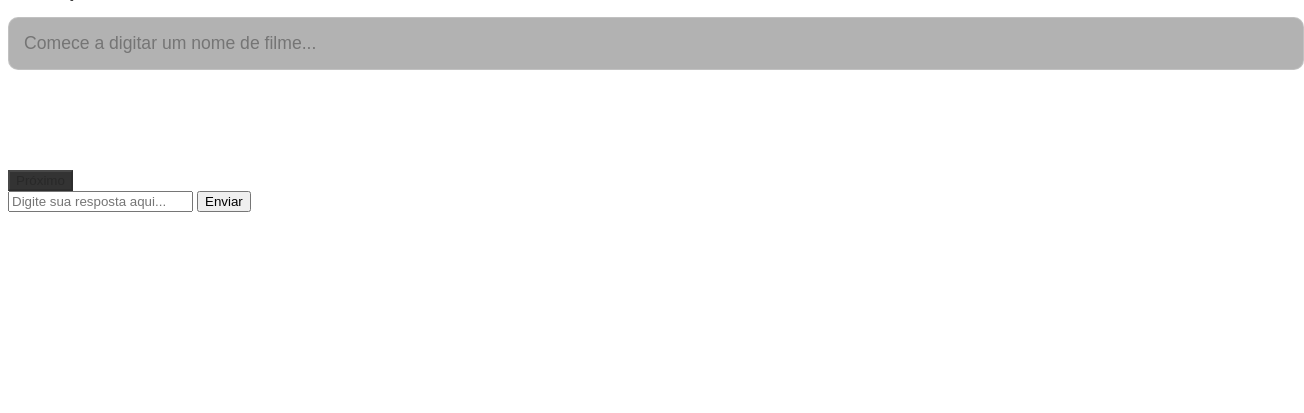
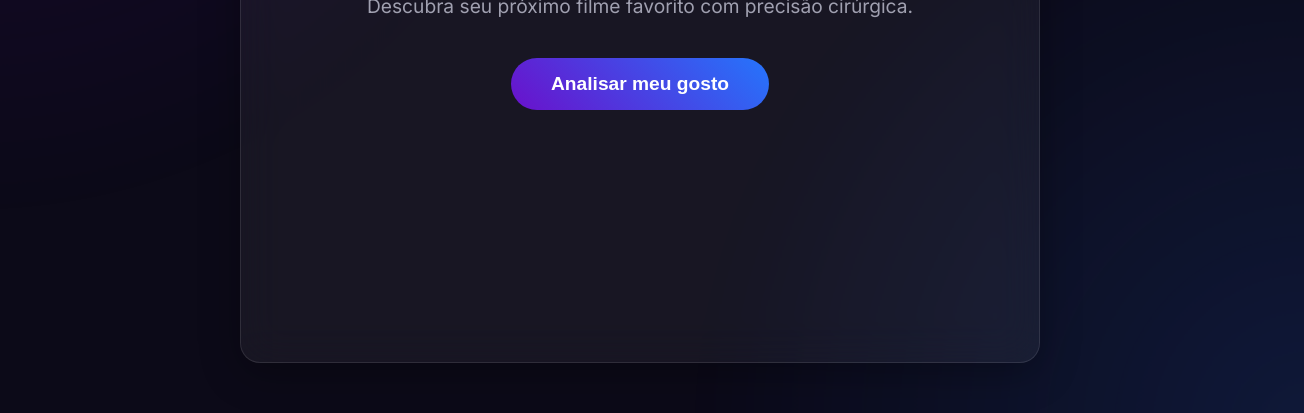
Before and after one commit to gustarlz/cine-match-ai, a website: page index.html in a window 1280 px wide. Shown: the part 387-800 px from the top of the page, 1304 px wide, since content can reach past the window. Drawn offline with Linux system fonts and the light colour scheme.

```diff
--- a/style.css
+++ b/style.css
@@ -1,3 +1,123 @@
+:root {
+    --primary-accent: #6a11cb;
+    --secondary-accent: #2575fc;
+    --background-color: #0c0a18;
+    --card-color: rgba(255, 255, 255, 0.05);
+    --text-color: #f0f0f0;
+    --text-color-secondary: #a0a0b0;
+}
+
+* { margin: 0; padding: 0; box-sizing: border-box; }
+
+body {
+    background-color: var(--background-color);
+    color: var(--text-color);
+    font-family: 'Inter', sans-serif;
+    display: flex;
+    justify-content: center;
+    align-items: center;
+    min-height: 100vh;
+    overflow: hidden;
+}
+
+.background-gradient {
+    position: fixed;
+    width: 100vw;
+    height: 100vh;
+    background: radial-gradient(circle at top left, var(--primary-accent), transparent 40%),
+                radial-gradient(circle at bottom right, var(--secondary-accent), transparent 40%);
+    opacity: 0.2;
+    animation: breath 15s ease-in-out infinite alternate;
+}
+
+@keyframes breath {
+    from { transform: scale(1); opacity: 0.1; }
+    to { transform: scale(1.2); opacity: 0.3; }
+}
+
+#app-container {
+    width: 100%;
+    max-width: 800px;
+    height: 90vh;
+    max-height: 700px;
+    background: var(--card-color);
+    border: 1px solid rgba(255, 255, 255, 0.1);
+    border-radius: 20px;
+    backdrop-filter: blur(20px);
+    box-shadow: 0 10px 40px rgba(0,0,0,0.3);
+    display: flex;
+    flex-direction: column;
+    overflow: hidden;
+    position: relative;
+}
+
+.screen {
+    display: none;
+    flex-direction: column;
+    justify-content: center;
+    align-items: center;
+    padding: 40px;
+    text-align: center;
+    width: 100%;
+    height: 100%;
+    animation: fadeIn 0.8s ease-in-out;
+}
+.screen.active { display: flex; }
+
+@keyframes fadeIn {
+    from { opacity: 0; transform: translateY(10px); }
+    to { opacity: 1; transform: translateY(0); }
+}
+
+/* Welcome Screen */
+.logo { font-size: 3.5em; font-weight: 900; }
+.logo sup { font-size: 0.4em; color: var(--secondary-accent); }
+.subtitle { color: var(--text-color-secondary); font-size: 1.2em; margin-top: 10px; }
+.main-action-btn {
+    margin-top: 40px;
+    background: linear-gradient(45deg, var(--primary-accent), var(--secondary-accent));
+    color: white;
+    border: none;
+    border-radius: 50px;
+    padding: 15px 40px;
+    font-size: 1.2em;
+    font-weight: 700;
+    cursor: pointer;
+    transition: transform 0.2s ease, box-shadow 0.2s ease;
+}
+.main-action-btn:hover { transform: scale(1.05); box-shadow: 0 5px 20px rgba(0,0,0,0.2); }
+
+/* Chat Screen */
+#chat-screen { justify-content: flex-end; }
+#chat-messages { width: 100%; flex-grow: 1; overflow-y: auto; padding: 20px 0; display: flex; flex-direction: column; gap: 15px; }
+.chat-bubble { max-width: 75%; padding: 12px 18px; border-radius: 20px; line-height: 1.6; }
+.ai-message { background: #2a2a3a; border-bottom-left-radius: 5px; align-self: flex-start; }
+.user-message { background: var(--secondary-accent); border-bottom-right-radius: 5px; align-self: flex-end; color: white; }
+
+#chat-input-area { width: 100%; padding-top: 20px; border-top: 1px solid rgba(255,255,255,0.1); }
+#suggestions-container { display: flex; gap: 10px; justify-content: center; flex-wrap: wrap; margin-bottom: 15px; }
+.suggestion-btn { background: none; border: 1px solid var(--text-color-secondary); color: var(--text-color-secondary); padding: 8px 15px; border-radius: 20px; cursor: pointer; transition: all 0.2s ease; }
+.suggestion-btn:hover { background: var(--text-color-secondary); color: var(--background-color); }
+
+.input-wrapper { display: flex; gap: 10px; }
+#user-input { flex-grow: 1; background: rgba(0,0,0,0.2); border: 1px solid rgba(255,255,255,0.1); border-radius: 10px; padding: 12px; font-size: 1em; color: var(--text-color); }
+#send-btn { background: var(--secondary-accent); border: none; padding: 0 20px; border-radius: 10px; cursor: pointer; color: white; font-weight: 700; }
+
+/* Result Screen */
+#result-screen { justify-content: center; text-align: left; }
+.result-content { display: flex; gap: 30px; align-items: center; }
+.result-poster img { width: 250px; border-radius: 15px; box-shadow: 0 10px 30px rgba(0,0,0,0.5); }
+.result-details h2 { font-size: 2.5em; margin-bottom: 15px; }
+.result-details p { color: var(--text-color-secondary); line-height: 1.7; margin-bottom: 30px; }
+#trailer-container { margin-top: 20px; aspect-ratio: 16/9; width: 100%; }
+#trailer-container iframe { width: 100%; height: 100%; border: none; border-radius: 10px; }
+
+/* Loading Overlay */
+#loading-overlay { position: fixed; top: 0; left: 0; width: 100%; height: 100%; background: rgba(0,0,0,0.7); display: none; justify-content: center; align-items: center; z-index: 100; }
+#loading-overlay.visible { display: flex; }
+.spinner { width: 50px; height: 50px; border: 4px solid var(--text-color-secondary); border-top-color: var(--secondary-accent); border-radius: 50%; animation: spin 1s linear infinite; }
+@keyframes spin { to { transform: rotate(360deg); } }
+
 /* Adicione estas novas regras ao seu style.css existente */
 
 /* TELA DE GÊNEROS */
```
